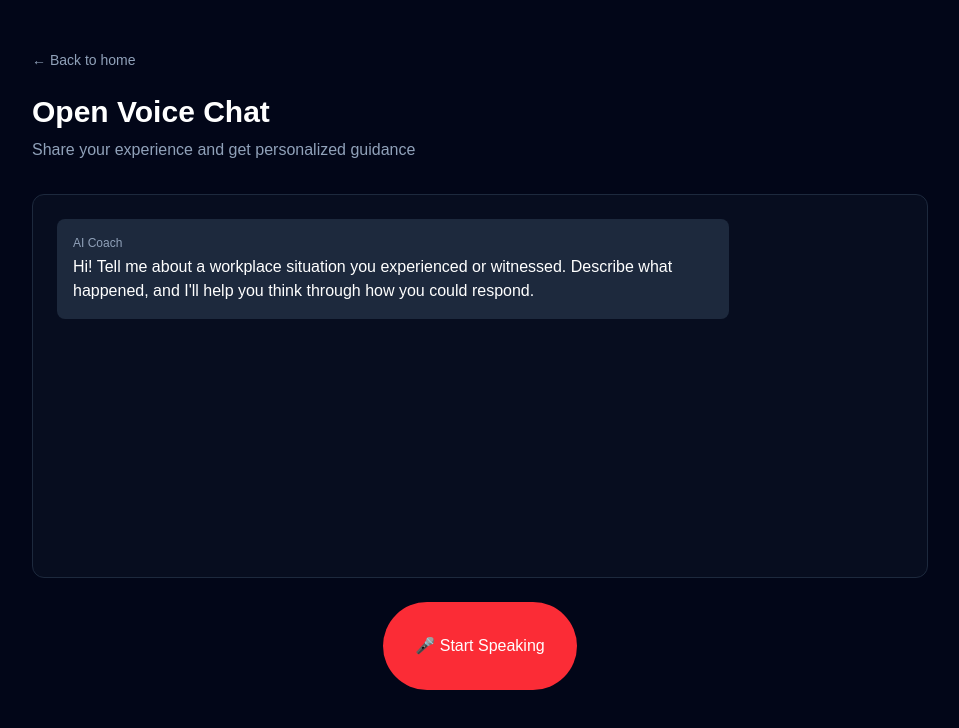
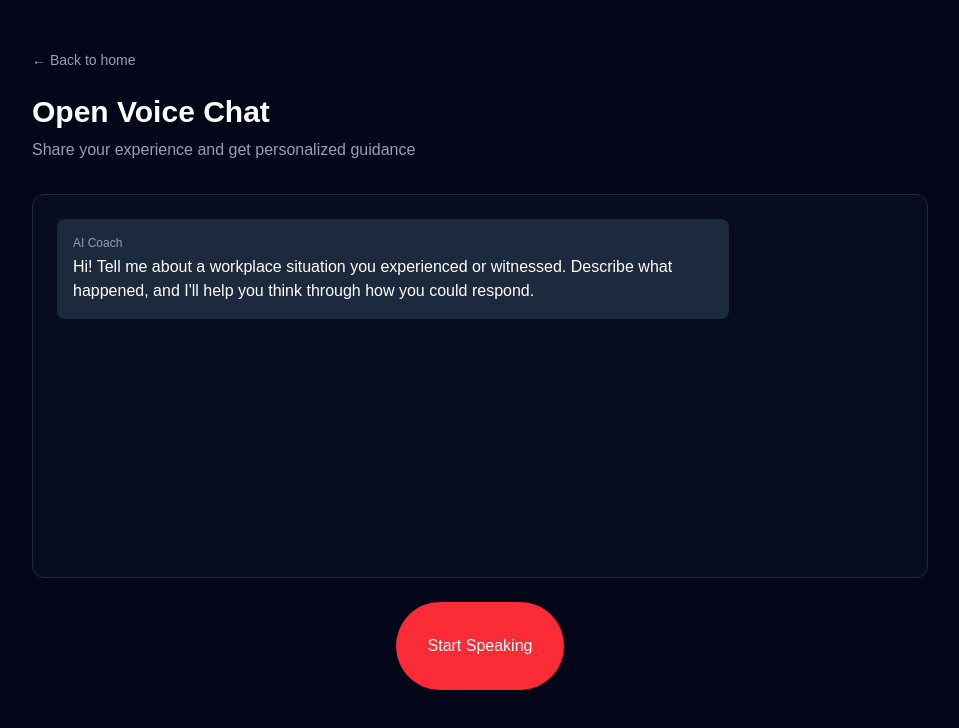
Before and after one commit to Sbajrac2/wichacks26, a Next.js app in the folder ally-coach/: page /open-chat in a window 1280 px wide. Both pictures are taken after a click on the button "Start Conversation". Shown: the top 728 px of the page, without its empty margins (160-1119 px from the left). Built offline with nearby package versions, Linux system fonts and the light colour scheme; no server answers.

Commit message:
Update button text for speaking actions

```diff
--- a/ally-coach/src/app/open-chat/page.tsx
+++ b/ally-coach/src/app/open-chat/page.tsx
@@ -225,14 +225,14 @@ export default function OpenChatPage() {
                   disabled={isAISpeaking}
                   className="rounded-full bg-red-500 p-8 hover:bg-red-400 disabled:opacity-50"
                 >
-                  🎤 Start Speaking
+                   Start Speaking
                 </button>
               ) : (
                 <button
                   onClick={stopRecording}
                   className="rounded-full bg-green-500 p-8 hover:bg-green-400 animate-pulse"
                 >
-                  ✓ Done Speaking
+                   Done Speaking
                 </button>
               )}
             </div>
```
